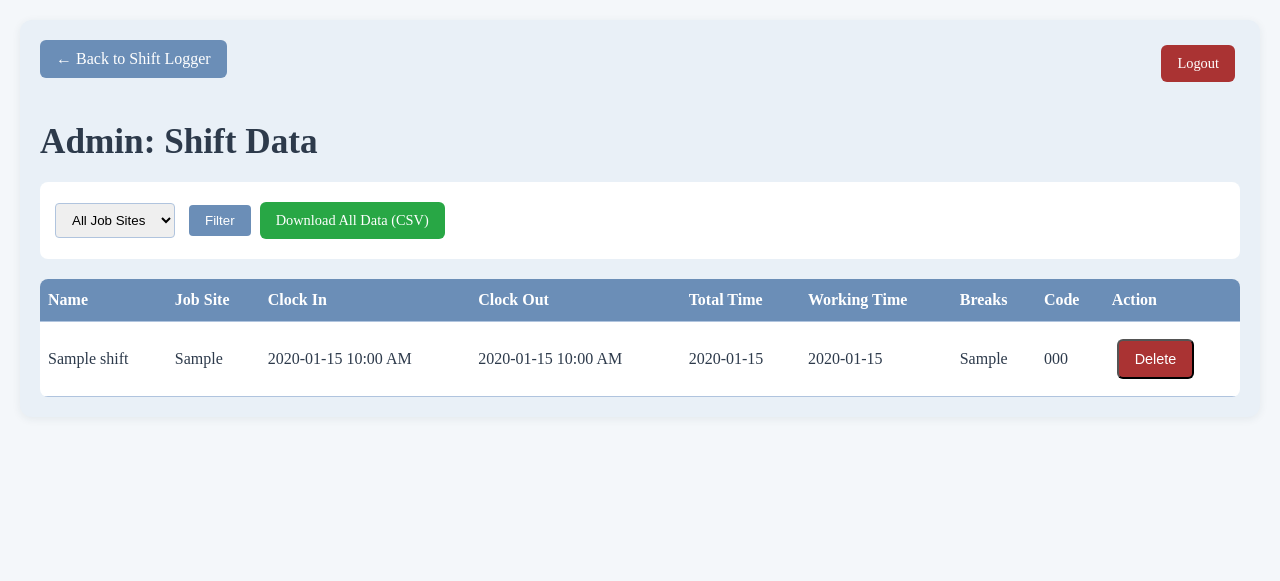
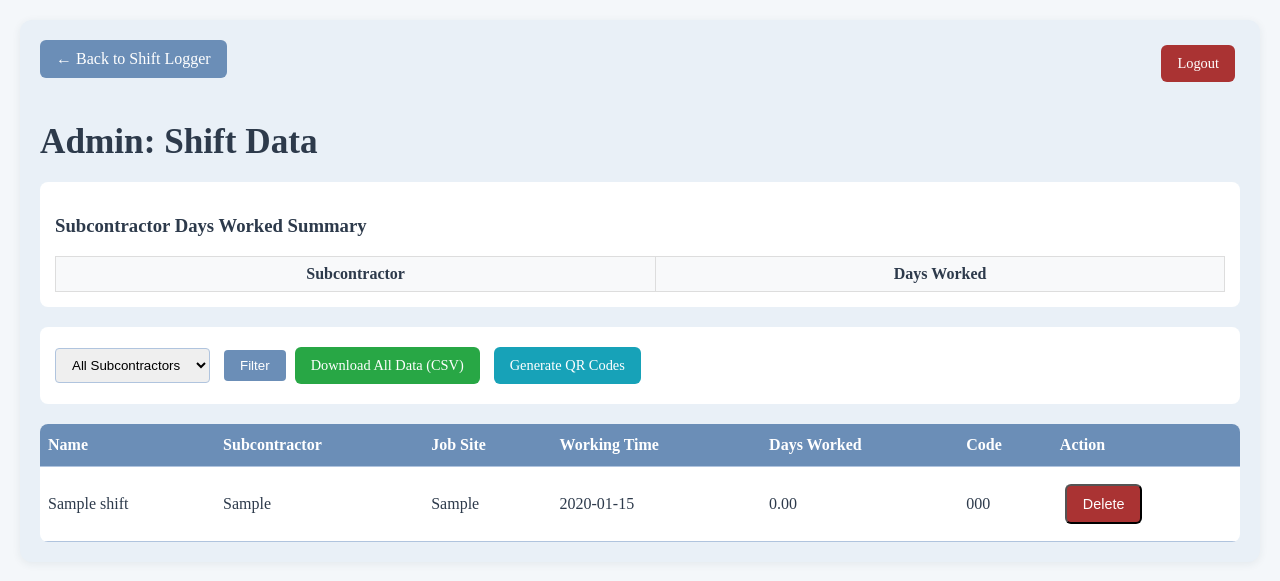
Before and after one commit to easterncc001/shift_logger, a Flask app: page /admin in a window 1280 px wide. Shown: the top 581 px of the page. Run offline with Flask 3, Linux system fonts and the light colour scheme; the visitor is signed in with stand-in values (Sample User, id 1); tables that the repository leaves empty hold one stand-in row (values such as "Sample post"); lists and menus that the app fills with data are empty.

Commit message:
Update admin.html

```diff
--- a/templates/admin.html
+++ b/templates/admin.html
@@ -116,31 +116,48 @@
             </ul>
           {% endif %}
         {% endwith %}
+
+        <!-- Subcontractor Days Summary -->
+        <div class="summary-section" style="margin: 20px 0; padding: 15px; background: white; border-radius: 8px;">
+            <h3>Subcontractor Days Worked Summary</h3>
+            <table style="width: 100%; border-collapse: collapse;">
+                <tr style="background: #f8f9fa;">
+                    <th style="padding: 8px; border: 1px solid #ddd;">Subcontractor</th>
+                    <th style="padding: 8px; border: 1px solid #ddd;">Days Worked</th>
+                </tr>
+                {% for subcontractor, days in subcontractor_days.items() %}
+                <tr>
+                    <td style="padding: 8px; border: 1px solid #ddd;">{{ subcontractor }}</td>
+                    <td style="padding: 8px; border: 1px solid #ddd;">{{ "%.2f"|format(days) }}</td>
+                </tr>
+                {% endfor %}
+            </table>
+        </div>
+
         <div class="filter-section">
             <form method="get" style="display: inline;">
-                <select name="job_site">
-                    <option value="">All Job Sites</option>
-                    {% for site in job_sites %}
-                    <option value="{{ site }}" {% if selected_site == site %}selected{% endif %}>{{ site }}</option>
+                <select name="subcontractor">
+                    <option value="">All Subcontractors</option>
+                    {% for subcontractor in subcontractors %}
+                    <option value="{{ subcontractor }}" {% if selected_subcontractor == subcontractor %}selected{% endif %}>{{ subcontractor }}</option>
                     {% endfor %}
                 </select>
                 <button type="submit">Filter</button>
-                {% if selected_site %}
+                {% if selected_subcontractor %}
                 <a href="{{ url_for('admin_view') }}" class="export-btn" style="background:#17a2b8;">Clear Filter</a>
                 {% endif %}
             </form>
             <a href="{{ url_for('admin_export') }}" class="export-btn">Download All Data (CSV)</a>
+            <a href="{{ url_for('admin_qr_codes') }}" class="export-btn" style="background:#17a2b8;">Generate QR Codes</a>
         </div>
         <table class="data-table">
             <thead>
                 <tr>
                     <th>Name</th>
+                    <th>Subcontractor</th>
                     <th>Job Site</th>
-                    <th>Clock In</th>
-                    <th>Clock Out</th>
-                    <th>Total Time</th>
                     <th>Working Time</th>
-                    <th>Breaks</th>
+                    <th>Days Worked</th>
                     <th>Code</th>
                     <th>Action</th>
                 </tr>
@@ -149,12 +166,21 @@
                 {% for shift in shifts %}
                 <tr>
                     <td>{{ shift.name }}</td>
+                    <td>{{ shift.subcontractor }}</td>
                     <td>{{ shift.job_site }}</td>
-                    <td>{{ format_time_for_display(shift.clock_in, shift.job_site) }}</td>
-                    <td>{{ format_time_for_display(shift.clock_out, shift.job_site) }}</td>
-                    <td>{{ shift.total_time or '' }}</td>
                     <td>{{ shift.working_time or '' }}</td>
-                    <td>{{ shift.breaks or '' }}</td>
+                    <td>
+                        {% if shift.working_time %}
+                            {% set time_parts = shift.working_time.split() %}
+                            {% set hours = time_parts[0].replace('h', '') | int %}
+                            {% set minutes = time_parts[1].replace('m', '') | int if time_parts|length > 1 else 0 %}
+                            {% set total_hours = hours + (minutes / 60) %}
+                            {% set days = total_hours / 8 %}
+                            {{ "%.2f"|format(days) }}
+                        {% else %}
+                            -
+                        {% endif %}
+                    </td>
                     <td>{{ shift.code }}</td>
                     <td>
                         <form method="post" action="{{ url_for('admin_delete_shift', shift_id=shift.id) }}" style="display:inline;" onsubmit="return confirm('Are you sure you want to delete this entry?');">
@@ -168,7 +194,7 @@
         {% if not shifts %}
         <div style="text-align: center; padding: 40px; color: #6c757d;">
             <h3>No shifts found</h3>
-            <p>{% if selected_site %}No shifts found for "{{ selected_site }}"{% else %}No shifts have been recorded yet{% endif %}</p>
+            <p>{% if selected_subcontractor %}No shifts found for "{{ selected_subcontractor }}"{% else %}No shifts have been recorded yet{% endif %}</p>
         </div>
         {% endif %}
     </div>
```
